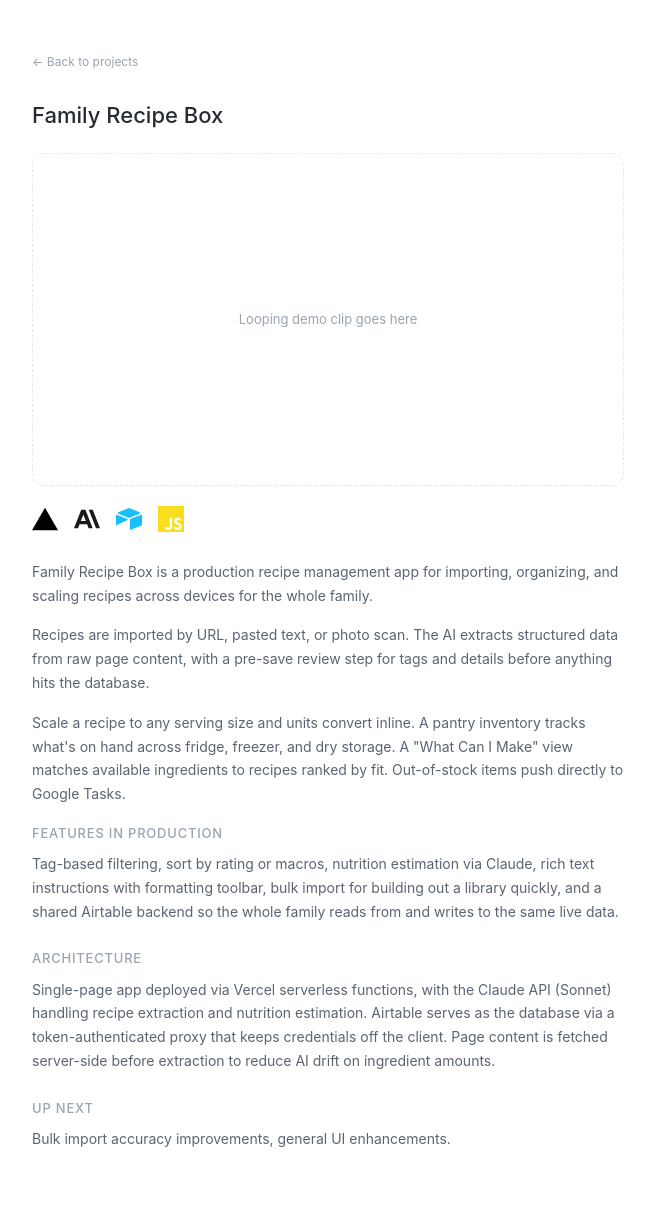
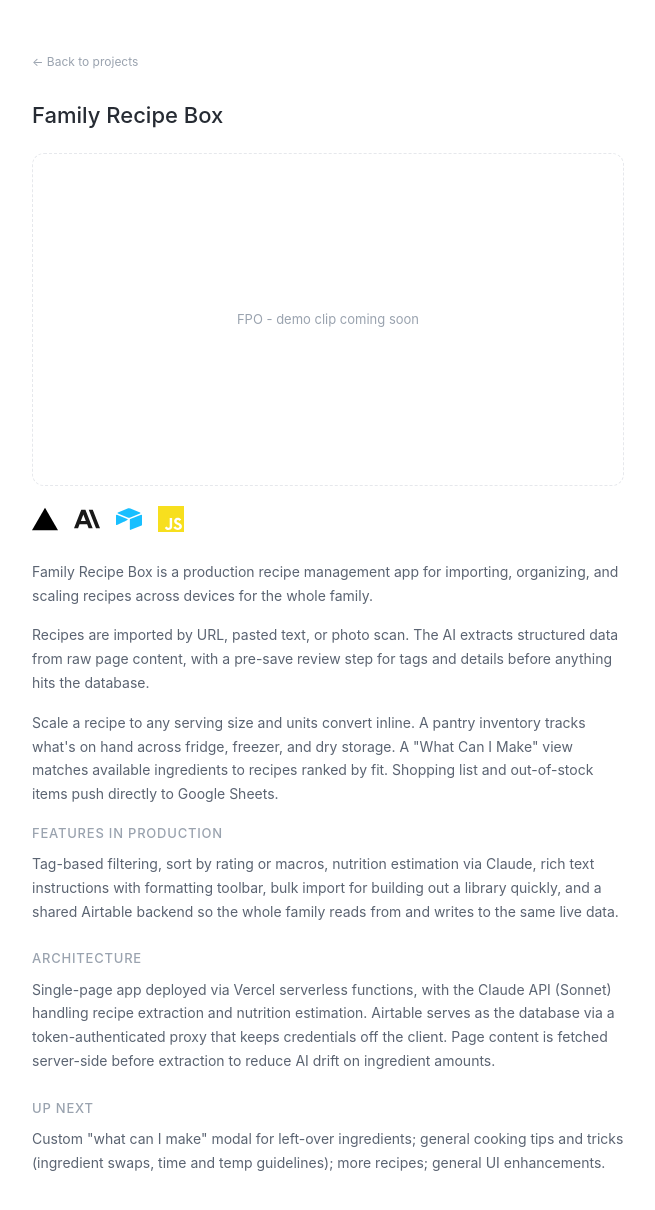
Before and after one commit to tlfagan/tlfagan-portfolio-site, a plain HTML site: page projects/recipe-box.html in a window 1280 px wide. Shown: the whole page, without its empty margins (312-967 px from the left). Drawn offline with Linux system fonts and the light colour scheme.

Commit message:
Switched Tasks to Sheets in copy

```diff
--- a/projects/recipe-box.html
+++ b/projects/recipe-box.html
@@ -19,7 +19,7 @@
          <source src="../assets/videos/recipe-box-demo.webm" type="video/webm">
          <source src="../assets/videos/recipe-box-demo.mp4" type="video/mp4">
        </video> -->
-  <div class="project-video-placeholder">Looping demo clip goes here</div>
+  <div class="project-video-placeholder">FPO - demo clip coming soon</div>
 
   <div class="project-stack">
     <img src="../assets/icons/vercel.svg" alt="" title="Vercel">
@@ -31,7 +31,7 @@
   <div class="project-body">
     <p>Family Recipe Box is a production recipe management app for importing, organizing, and scaling recipes across devices for the whole family.</p>
     <p>Recipes are imported by URL, pasted text, or photo scan. The AI extracts structured data from raw page content, with a pre-save review step for tags and details before anything hits the database.</p>
-    <p>Scale a recipe to any serving size and units convert inline. A pantry inventory tracks what's on hand across fridge, freezer, and dry storage. A "What Can I Make" view matches available ingredients to recipes ranked by fit. Out-of-stock items push directly to Google Tasks.</p>
+    <p>Scale a recipe to any serving size and units convert inline. A pantry inventory tracks what's on hand across fridge, freezer, and dry storage. A "What Can I Make" view matches available ingredients to recipes ranked by fit. Shopping list and out-of-stock items push directly to Google Sheets.</p>
 
     <h3>Features in production</h3>
     <p>Tag-based filtering, sort by rating or macros, nutrition estimation via Claude, rich text instructions with formatting toolbar, bulk import for building out a library quickly, and a shared Airtable backend so the whole family reads from and writes to the same live data.</p>
@@ -40,7 +40,7 @@
     <p>Single-page app deployed via Vercel serverless functions, with the Claude API (Sonnet) handling recipe extraction and nutrition estimation. Airtable serves as the database via a token-authenticated proxy that keeps credentials off the client. Page content is fetched server-side before extraction to reduce AI drift on ingredient amounts.</p>
 
     <h3>Up next</h3>
-    <p>Bulk import accuracy improvements, general UI enhancements.</p>
+    <p>Custom "what can I make" modal for left-over ingredients; general cooking tips and tricks (ingredient swaps, time and temp guidelines); more recipes; general UI enhancements.</p>
   </div>
 </main>
 </body>
--- a/script.js
+++ b/script.js
@@ -59,7 +59,7 @@ const PROJECTS = {
   },
   'recipe-box': {
     title: 'Family Recipe Box',
-    desc: 'Full-stack family recipe manager that turns a pasted URL, photo, or PDF into a structured recipe via Claude — ingredients, instructions, and nutrition parsed straight into Airtable. <br><br>Also tracks pantry and freezer inventory by quantity and unit, with photo-based bulk entry and a "what can I make" matcher against what\'s actually in stock.<br><br>Most recently added a feature that combines recipes and generates an editable shopping list I can send directly to Google Tasks.',
+    desc: 'Full-stack family recipe manager that imports from URL, photo, or PDF into a structured recipe via Claude — ingredients, instructions, and nutrition parsed straight into Airtable. <br><br>Also tracks pantry and freezer inventory by quantity and unit, with photo-based bulk entry and a "what can I make" matcher against what\'s actually in stock.<br><br>Most recently added a feature that combines recipes and generates an editable shopping list I can send directly to Google Sheets.',
     href: 'projects/recipe-box.html'
   },
   'task-consolidator': {
```
